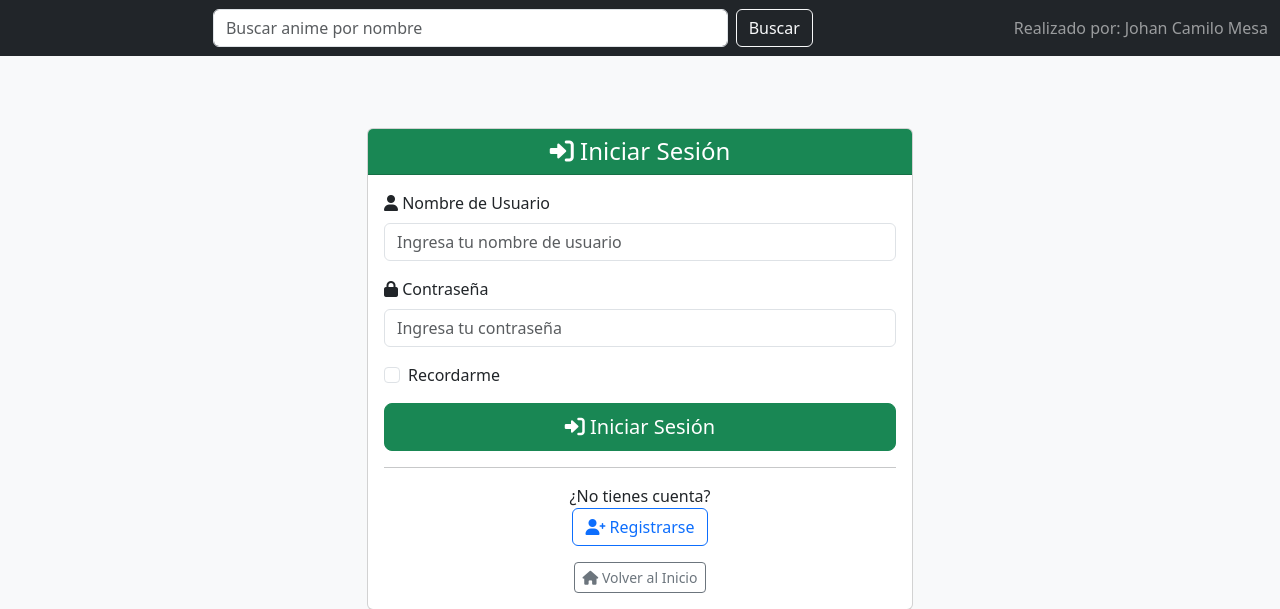
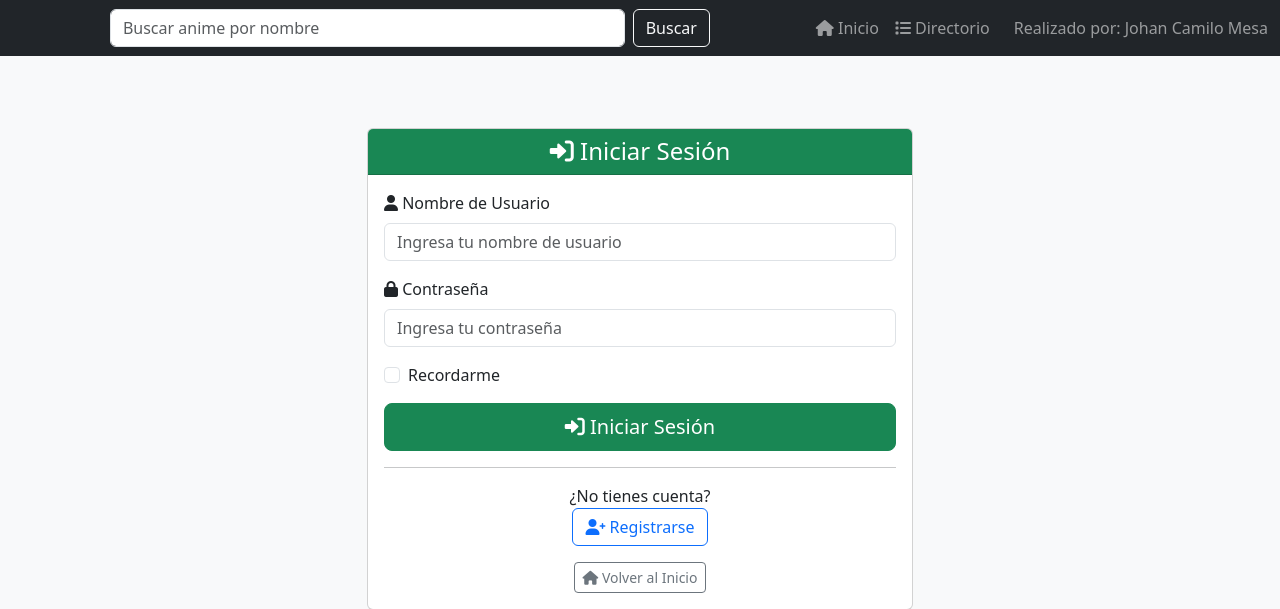
Before and after one commit to JohanCamiloMesa/Crud_Api_con_Flask_y_SqlAlchemy, a Flask app: page /users/login-page in a window 1280 px wide. Shown: the top 609 px of the page. Run offline with Flask 3, Linux system fonts and the light colour scheme.

Commit message:
Fix Nav Bar

```diff
--- a/Templates/Dashboard.html
+++ b/Templates/Dashboard.html
@@ -1154,5 +1154,5 @@ document.getElementById('generateTokenModal').addEventListener('hidden.bs.modal'
 </script>
 
 <!-- Font Awesome para iconos -->
-<link rel="stylesheet" href="https://cdnjs.cloudflare.com/ajax/libs/font-awesome/6.0.0/css/all.min.css">
+<!-- Font Awesome se carga en Layout.html -->
 {% endblock %}
--- a/Templates/Layout.html
+++ b/Templates/Layout.html
@@ -7,6 +7,8 @@
     <link href="https://cdn.jsdelivr.net/npm/bootstrap@5.3.1/dist/css/bootstrap.min.css" rel="stylesheet"
     integrity="sha384-4bw+/aepP/YC94hEpVNVgiZdgIC5+VKNBQNGCHeKRQN+PtmoHDEXuppvnDJzQIu9"
     crossorigin="anonymous">
+    <!-- Font Awesome para iconos -->
+    <link rel="stylesheet" href="https://cdnjs.cloudflare.com/ajax/libs/font-awesome/6.0.0/css/all.min.css">
 </head>
 <body class="bg-light">
     {% include 'Partials/_navegationbar.html' %}
--- a/Templates/Login.html
+++ b/Templates/Login.html
@@ -84,7 +84,7 @@
 </div>
 
 <!-- Font Awesome para iconos -->
-<link rel="stylesheet" href="https://cdnjs.cloudflare.com/ajax/libs/font-awesome/6.0.0/css/all.min.css">
+<!-- Font Awesome se carga en Layout.html -->
 
 <script>
 // === LIMPIEZA DE SEGURIDAD AL INICIAR SESIÓN ===
--- a/Templates/Logout.html
+++ b/Templates/Logout.html
@@ -63,5 +63,5 @@ setTimeout(() => {
 </script>
 
 <!-- Font Awesome para iconos -->
-<link rel="stylesheet" href="https://cdnjs.cloudflare.com/ajax/libs/font-awesome/6.0.0/css/all.min.css">
+<!-- Font Awesome se carga en Layout.html -->
 {% endblock %}
--- a/Templates/Profile.html
+++ b/Templates/Profile.html
@@ -151,5 +151,5 @@
 </div>
 
 <!-- Font Awesome para iconos -->
-<link rel="stylesheet" href="https://cdnjs.cloudflare.com/ajax/libs/font-awesome/6.0.0/css/all.min.css">
+<!-- Font Awesome se carga en Layout.html -->
 {% endblock %}
--- a/Templates/Register.html
+++ b/Templates/Register.html
@@ -96,7 +96,7 @@
 </div>
 
 <!-- Font Awesome para iconos -->
-<link rel="stylesheet" href="https://cdnjs.cloudflare.com/ajax/libs/font-awesome/6.0.0/css/all.min.css">
+<!-- Font Awesome se carga en Layout.html -->
 
 <script>
 // Validación de contraseñas coincidentes
--- a/Templates/partials/_navegationbar.html
+++ b/Templates/partials/_navegationbar.html
@@ -10,16 +10,27 @@
             <button class="btn btn-outline-light" type="submit">Buscar</button>
         </form>
 
-        <!-- Authentication links - Solo mostrar si está autenticado -->
-        {% if session.get('is_authenticated') %}
+        <!-- Navigation links -->
         <ul class="navbar-nav me-3">
+            <li class="nav-item">
+                <a class="nav-link" href="{{ url_for('animes.home') }}">
+                    <i class="fas fa-home"></i> Inicio
+                </a>
+            </li>
+            <li class="nav-item">
+                <a class="nav-link" href="{{ url_for('animes.directory') }}">
+                    <i class="fas fa-list"></i> Directorio
+                </a>
+            </li>
+            <!-- Authentication links - Solo mostrar si está autenticado -->
+            {% if session.get('is_authenticated') %}
             <li class="nav-item">
                 <a class="nav-link" href="{{ url_for('users.dashboard') }}">
                     <i class="fas fa-tachometer-alt"></i> Dashboard
                 </a>
             </li>
+            {% endif %}
         </ul>
-        {% endif %}
 
         <span class="navbar-text">
             Realizado por: Johan Camilo Mesa
--- a/Templates/partials/_taskform.html
+++ b/Templates/partials/_taskform.html
@@ -77,5 +77,4 @@
 </div>
 {% endif %}
 
-<!-- Font Awesome para iconos -->
-<link rel="stylesheet" href="https://cdnjs.cloudflare.com/ajax/libs/font-awesome/6.0.0/css/all.min.css">
+<!-- Font Awesome se carga en Layout.html -->
```
